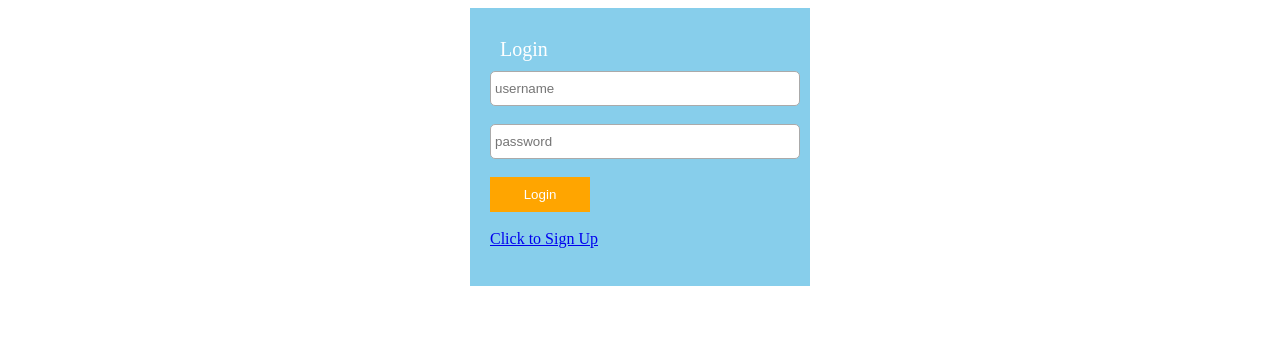
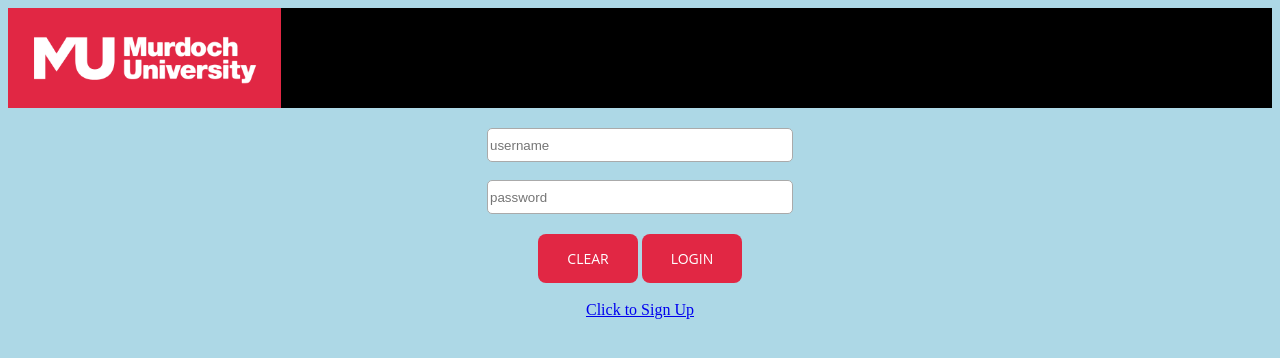
Before and after one commit to Foxy-5/ict302, a PHP site: page /login.php in a window 1280 px wide. Shown: the top 358 px of the page. Run offline with PHP 8.4, Linux system fonts and the light colour scheme.

Commit message:
Changes in Login Page
Style change and input style changes into mystyle.css

```diff
--- a/MeetMe/css/mystyle.css
+++ b/MeetMe/css/mystyle.css
@@ -53,3 +53,51 @@
 form.editprofileform ul li > * {
     width: 100%;
 }
+
+.loginboxtext{
+    height: 30px;
+    width: 300px;
+    border-radius: 5px;
+    border: solid thin #aaa;
+}
+
+.logobar{
+    display: block;
+    width: 100%;
+    background-color: black;
+    height: 100px;
+}
+
+.logo{
+    width: auto;
+    height: 100px;
+}
+
+.loginpagebutton{
+    padding: 15px;
+    width: 100px;
+    color: white;
+    background-color: #e12744;
+    text-transform: uppercase;
+    font-size: 14px;
+    font-family: "Open Sans", sans-serif;
+    border-radius: 8px;
+    border: none;
+    cursor: pointer;
+}
+
+.loginpagebutton:hover{
+    background-color: #ac182f;
+}
+
+.logincontainerbox{
+    text-align: center;
+    padding-top: 20px;
+    padding-bottom: 20px;
+}
+
+.logincontainerbutton{
+    text-align: center;
+    padding-top: 20px;
+    padding-bottom: 20px;
+}
--- a/MeetMe/login.php
+++ b/MeetMe/login.php
@@ -44,43 +44,27 @@
 <!DOCTYPE html>
 <html>
     <head>
-        <title>Login</title>
+        <title>Login | Meetme v2</title>
+        <link rel="stylesheet" href="css/mystyle.css">
     </head>
     <body>
-        <style type = "text/css">
-            #text{
-                height: 25px;
-                border-radius: 5px;
-                padding: 4px;
-                border: solid thin #aaa;
-                width: 100%;
-            }
+        <div class="logobar">
+            <img src="Image/MU Logo.png" class="logo"><a href="_self"></a>
+        </div>
 
-            #button{
-                padding: 10px;
-                width: 100px;
-                color: white;
-                background-color: orange;
-                border: none;
-            }
-
-            #box{
-                background-color: skyblue;
-                margin: auto;
-                width: 300px;
-                padding: 20px;
-            }
-        </style>
-
-        <div id="box">
-            <form method="post">
-                <div style="font-size: 20px;margin: 10px;color:white">Login</div>
-                <input id="text" type="text" name="user_name" placeholder="username"><br><br>
-                <input id="text" type="password" name="password" placeholder="password"><br><br>
-
-                <input id="button" type="submit" value="Login"><br><br>
-                <a href="signup.php">Click to Sign Up</a><br><br>
-            </form>
+        <form method="post">
+        <div class="logincontainerbox">
+            <input class="loginboxtext" type="text" name="user_name" placeholder="username">
+            </br>
+            </br>
+            <input class="loginboxtext" type="password" name="password" placeholder="password">
+            </br>
+            <div class="logincontainerbutton">
+                <input class="loginpagebutton" type="reset" value="Clear">
+                <input class="loginpagebutton" type="submit" value="Login"><br><br>
+                <a href="signup.php">Click to Sign Up</a>
+            </div>
         </div>
+        </form>
     </body>
 </html>
```
